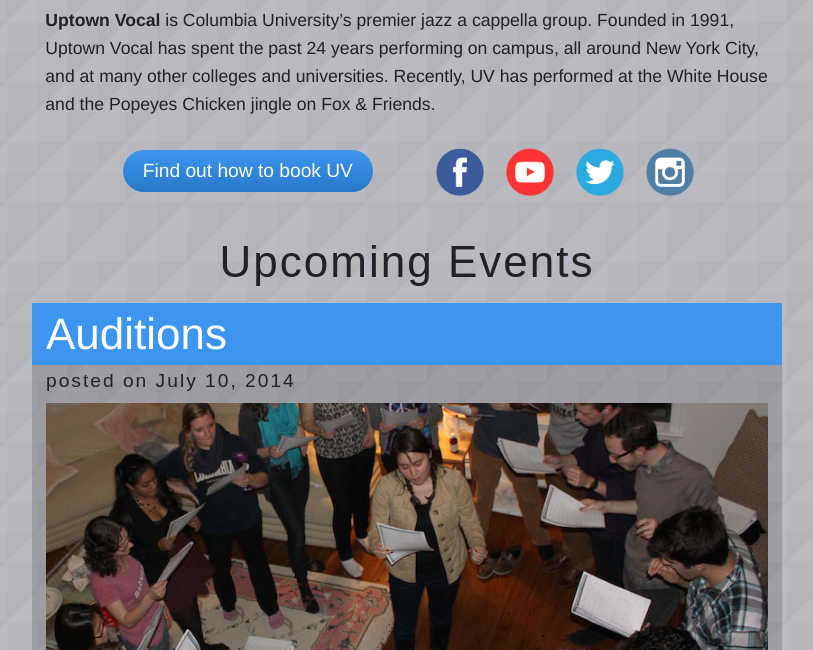
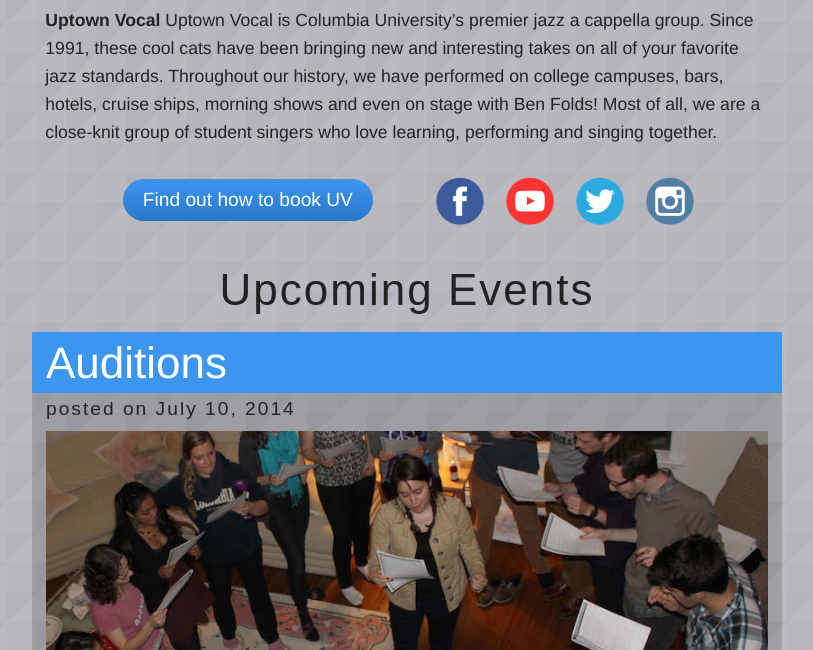
Before and after one commit to uptownvocal/uptownvocal.github.io, a Jekyll site: the page built from index.html, in a window 1280 px wide and 900 px high, scrolled down 328 px, cut to the strip 250-900 px from the top of the window. Shown: the whole strip, without its empty margins (233-1046 px from the left). Built offline with Jekyll 4.4.1, drawn with Linux system fonts in a browser that asks for light colours; some web fonts are replaced.

Commit message:
Writing Copy

```diff
--- a/contact/index.html
+++ b/contact/index.html
@@ -8,9 +8,9 @@
   <div class="large-12 columns">
     <h1>Contact Information</h1>
 
-    <p>With our blend of classic jazz favorites, contemporary hits, and a bit of comedy thrown in on the side, Uptown Vocal is a perfect fit for your engagement! UV has performed to acclaim at hundreds of events, from weddings and private parties, to charity events and company banquets. We've opened in concerts for big stars like Ben Folds and performed on cruise ships and even at the White House! Whatever the size or scale, Uptown Vocal can make your event unforgettable.</p>
+    <p>Uptown Vocal consistently enhances events with its fresh energy and smooth style. This charming and talented performance group is a perfect fit for any occasion! UV has impressed audiences at hundreds of events ranging from weddings and private parties to company banquets and charity galas. The group has performed at the White House, opened for Ben Folds, and been featured on national television. Whatever the size or scale, Uptown Vocal can make your event unforgettable.</p>
 
-    <p>For booking information or any other questions and requests, please contact us at <a href="mailto:uptownvocal@columbia.edu">uptownvocal@columbia.edu</a>.</p>
+    <p>For booking information or any other questions, please contact our business manager Lizzy Karnaukh at <a href="mailto:uptownvocal@columbia.edu">uptownvocal@columbia.edu</a>.</p>
   </div>
 </div>
 
--- a/index.html
+++ b/index.html
@@ -16,7 +16,7 @@
 
 <div class="row">
   <div class="large-10 small-12 large-centered columns">
-    <p class="blurb"><strong>Uptown Vocal</strong> is Columbia University’s premier jazz a cappella group. Founded in 1991, Uptown Vocal has spent the past 24 years performing on campus, all around New York City, and at many other colleges and universities. Recently, UV has performed at the White House and the Popeyes Chicken jingle on Fox & Friends.</p>
+    <p class="blurb"><strong>Uptown Vocal</strong> Uptown Vocal is Columbia University’s premier jazz a cappella group. Since 1991, these cool cats have been bringing new and interesting takes on all of your favorite jazz standards. Throughout our history, we have performed on college campuses, bars, hotels, cruise ships, morning shows and even on stage with Ben Folds! Most of all, we are a close-knit group of student singers who love learning, performing and singing together.</p>
   </div>
 </div>
 
```
